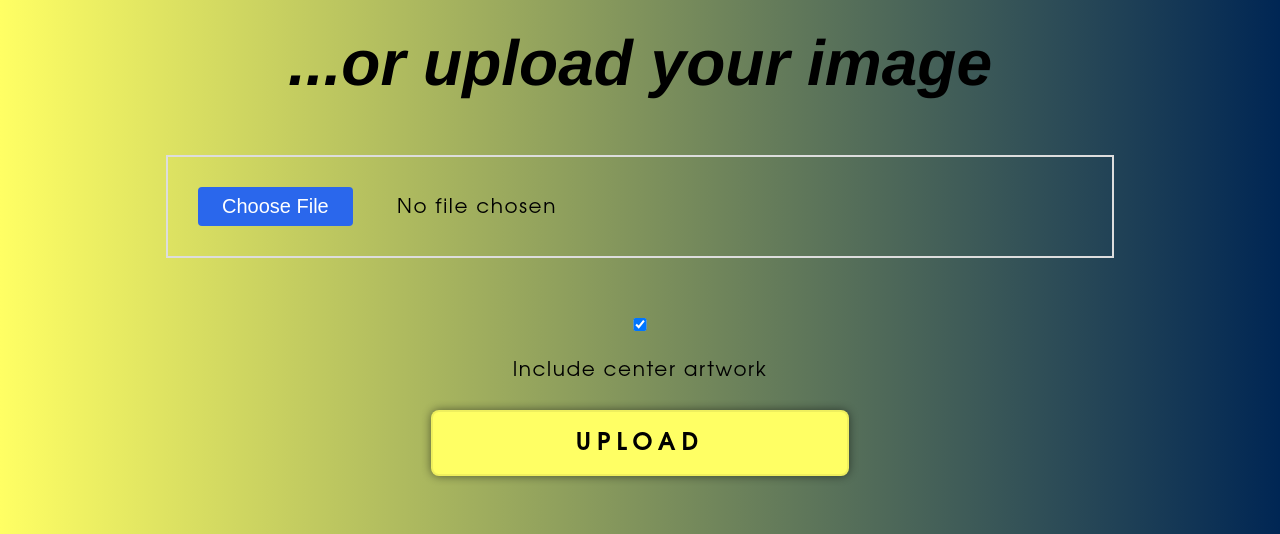
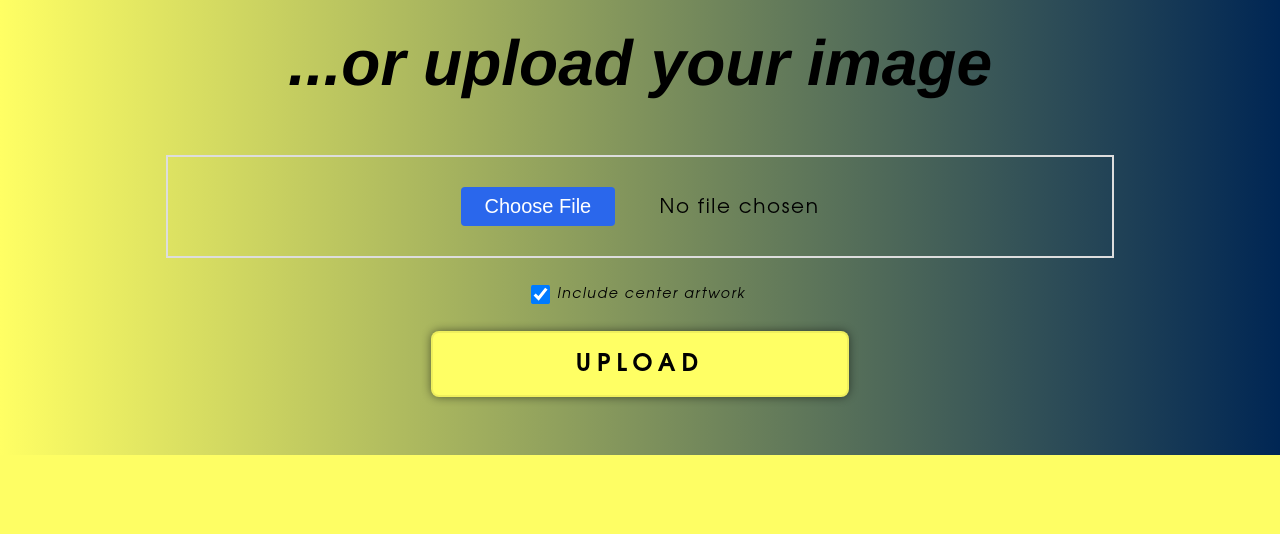
Before and after one commit to Thomas-Fernandes/GTFR-CG, a Flask app: page /artwork-generation in a window 1280 px wide. Shown: the part 505-1039 px from the top of the page. After the commit the page ends 960 px from the top, so only its background shows below. Run offline with Flask 3, Linux system fonts and the light colour scheme; some libraries are stand-ins or nearby versions.

Commit message:
renaming upload->artwork-generation, adjusting navbuttons and checkbox on upload component

```diff
--- a/src/app.py
+++ b/src/app.py
@@ -29,7 +29,7 @@ Session(app)
 @app.route('/artwork-generation', methods=['GET', 'POST'])
 def artworkGeneration() -> str | JsonResponse:
     if (request.method == 'GET'):
-        return render_template('upload.html')
+        return render_template('artwork-generation.html')
 
     if ('user_folder' not in session):
         session['user_folder'] = str(uuid4())
--- a/static/styles/_generic.css
+++ b/static/styles/_generic.css
@@ -164,12 +164,12 @@ button {
         transition: 0.3s;
     }
     span.left:before {
-        left: -32%;
+        left: -10%;
 
         content: '\00ab'; /* double left arrow character */
     }
     span.right:before {
-        right: -32%;
+        right: -10%;
 
         content: '\00bb'; /* double right arrow character */
     }
@@ -220,3 +220,17 @@ input[type="text"], textarea {
     border: 2px solid #ddd;
     border-radius: 0.2rem;
 }
+input[type="file"] {
+    text-align-last: center;
+    transition: 0.3s;
+
+    &::file-selector-button {
+        margin-right: 5%;
+        border: none;
+        border-radius: 0.2rem;
+        background: #2a67ec;
+        padding: 8px 24px;
+        color: #ffffff;
+        cursor: pointer;
+    }
+}
--- a/static/styles/upload.css
+++ b/static/styles/artwork-generation.css
@@ -10,16 +10,6 @@ input {
 .file-name {
     margin-left: 100px; /* Adjust space between the button and file name */
     color: #333;
-}
-input[type=file]::file-selector-button {
-    margin-right: 5%;
-    border: none;
-    border-radius: 0.2rem;
-    background: #2a67ec;
-    padding: 8px 24px;
-    color: #ffffff;
-    cursor: pointer;
-    transition: 0.3s;
 }
 
 .result-image {
@@ -97,3 +87,29 @@ input[type=file]::file-selector-button {
 .bold-italic {
     font-weight: bold;
 }
+.checkbox {
+    flex-direction: row;
+
+    input[type="checkbox"] {
+        margin: 0 10px 0 0;
+        transform: scale(1.5);
+        accent-color: #007BFF;
+        transition: 0.5s;
+
+        &:hover {
+            accent-color: #0056b3;
+            cursor: pointer;
+        }
+    }
+
+    p.checkbox-label {
+        font-style: italic;
+        font-size: 14px;
+        margin: 0;
+    }
+
+    &:hover {
+        cursor: pointer;
+        font-weight: bold;
+    }
+}
--- a/static/styles/home.css
+++ b/static/styles/home.css
@@ -35,7 +35,7 @@ button:hover span.right:before {
             width: 60%;
 
             text-align: center;
-            font-size: xx-large;
+            font-size: larger;
         }
 
         .stat-text {
--- a/templates/upload.html
+++ b/templates/artwork-generation.html
@@ -5,7 +5,7 @@
     <title>Upload or Search for Cover Art</title>
     <link rel="icon" type="image/x-icon" href="{{ url_for('static', filename='favicon.ico') }}">
     <link rel="stylesheet" type="text/css" href="{{ url_for('static', filename='styles/_generic.css') }}" />
-    <link rel="stylesheet" type="text/css" href="{{ url_for('static', filename='styles/upload.css') }}" />
+    <link rel="stylesheet" type="text/css" href="{{ url_for('static', filename='styles/artwork-generation.css') }}" />
 </head>
 <body id="head">
     <span class="top-bot-spacer"></span>
@@ -31,9 +31,9 @@
         <div class="flexbox">
             <input type="file" name="file" id="file" class="file" />
             <p class="error">{{ error }}</p>
-            <label for="include_center_artwork">
+            <label class="checkbox" for="include_center_artwork">
                 <input type="checkbox" name="include_center_artwork" id="include_center_artwork" checked>
-                Include center artwork
+                <p class="checkbox-label">Include center artwork</p>
             </label>
             <input type="submit" value="UPLOAD" class="action-button" />
         </div>
@@ -41,6 +41,6 @@
     <span class="top-bot-spacer"></span>
 
     <script src="https://ajax.googleapis.com/ajax/libs/jquery/1.11.3/jquery.min.js"></script>
-    <script src="{{ url_for('static', filename='js/upload.js') }}"></script>
+    <script src="{{ url_for('static', filename='js/artwork-generation.js') }}"></script>
 </body>
 </html>
--- a/templates/download.html
+++ b/templates/download.html
@@ -10,7 +10,7 @@
 <body id="head">
     <span class="top-bot-spacer"></span>
     <div class="navbar">
-        <button onclick="window.location.href='{{ url_for('artworkGeneration') }}'"><span class="left"> Upload</span></button>
+        <button onclick="window.location.href='{{ url_for('artworkGeneration') }}'"><span class="left"> Artwork Generation</span></button>
         <button onclick="window.location.href='{{ url_for('lyrics') }}'"><span class="right">Lyrics </span></button>
     </div>
     <h1>Processed Artworks</h1>
--- a/templates/home.html
+++ b/templates/home.html
@@ -16,12 +16,12 @@
     </div>
     <div class="stats-board">
         <div class="stats-entry">
-            <h3 class="stat-title">Date Of First Operation</h3>
+            <h3 class="stat-title">Date of First Operation</h3>
             <p class="stat-text">{{ stats.dateFirstOperation }}</p>
         </div>
         <hr />
         <div class="stats-entry">
-            <h3 class="stat-title">Date Of Last Operation</h3>
+            <h3 class="stat-title">Date of Last Operation</h3>
             <p class="stat-text">{{ stats.dateLastOperation }}</p>
         </div>
         <hr />
--- a/templates/lyrics.html
+++ b/templates/lyrics.html
@@ -11,7 +11,7 @@
     <span class="top-bot-spacer"></span>
     <div class="navbar">
         <button onclick="window.location.href='{{ url_for('home') }}'"><span class="left"> Home</span></button>
-        <button onclick="window.location.href='{{ url_for('artworkGeneration') }}'"><span class="left"> ArtGen</span></button>
+        <button onclick="window.location.href='{{ url_for('artworkGeneration') }}'"><span class="left"> Artwork Generation</span></button>
     </div>
     <h1>Lyrics</h1>
     <form method="post" class="search-form flexbox flex-row">
```
Also changed, not shown: static/styles/lyrics.css (+1 -6 lines), static/js/artwork-generation.js (renamed from static/js/upload.js).
